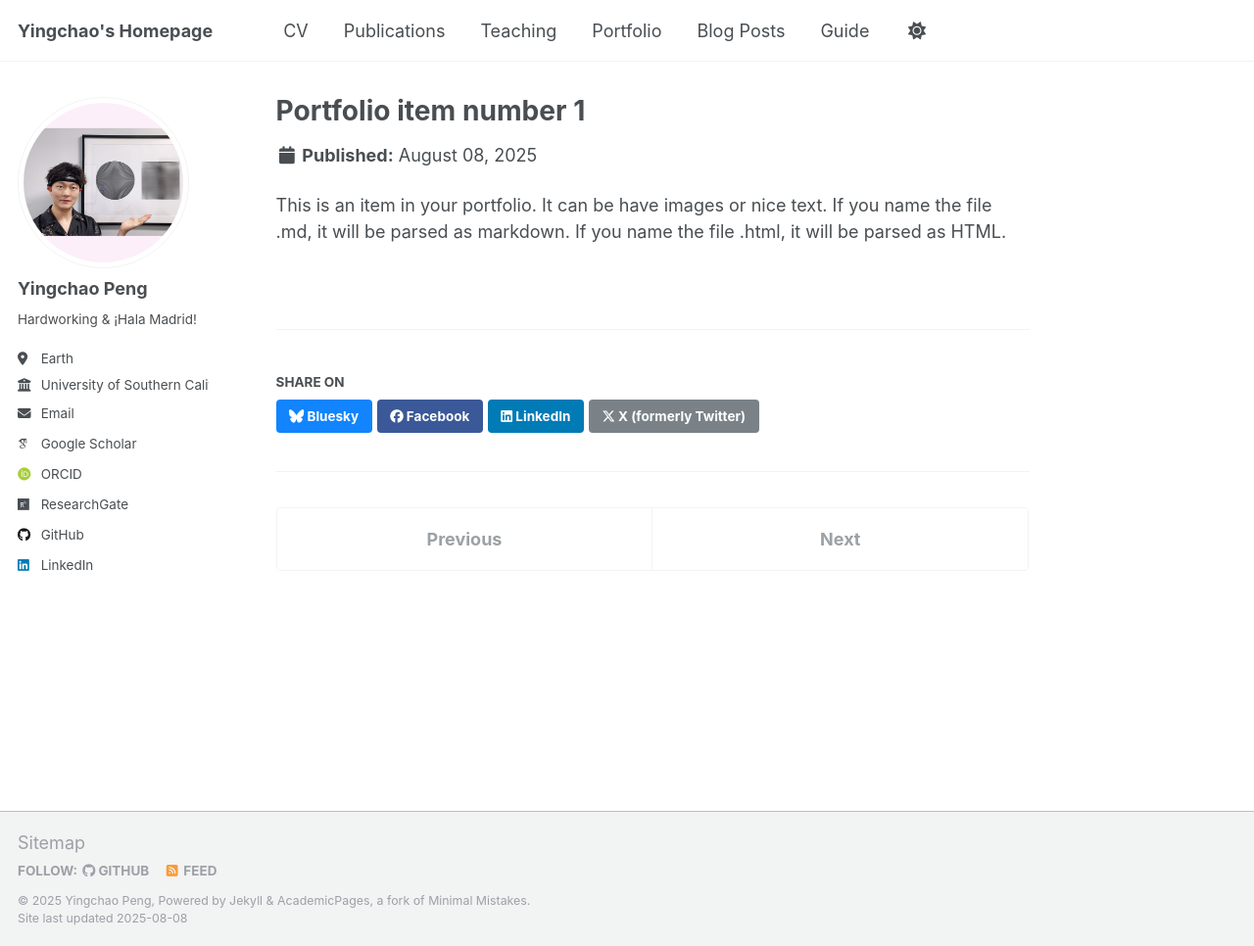
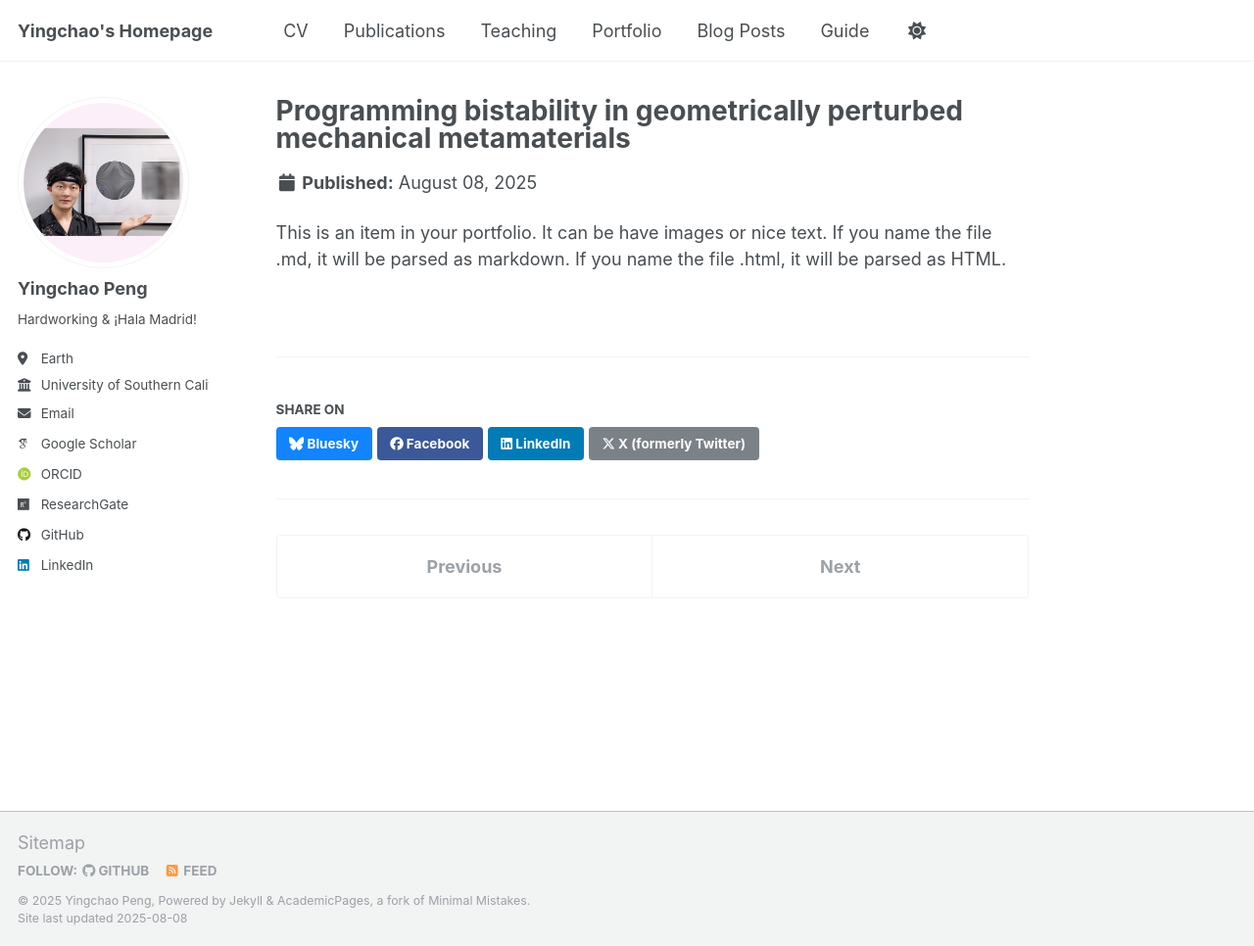
Before and after one commit to YingchaoPeng/YingchaoPeng.github.io, a Jekyll site: the page built from _portfolio/portfolio-1.md, in a window 1280 px wide and 966 px high. Shown: the whole window at 98% size. Built offline with Jekyll 4.4.1, drawn with Linux system fonts in a browser that asks for light colours; some web fonts are replaced; a script that is not in the unit is left out.

Commit message:
Update portfolio-1.md

```diff
--- a/_portfolio/portfolio-1.md
+++ b/_portfolio/portfolio-1.md
@@ -1,6 +1,6 @@
 ---
-title: "Portfolio item number 1"
-excerpt: "Short description of portfolio item number 1<br/><img src='/images/500x300.png'>"
+title: "Programming bistability in geometrically perturbed mechanical metamaterials"
+excerpt: "Design exploration<br/><img src='/images/Design-exploration.png'>"
 collection: portfolio
 ---
 
```
